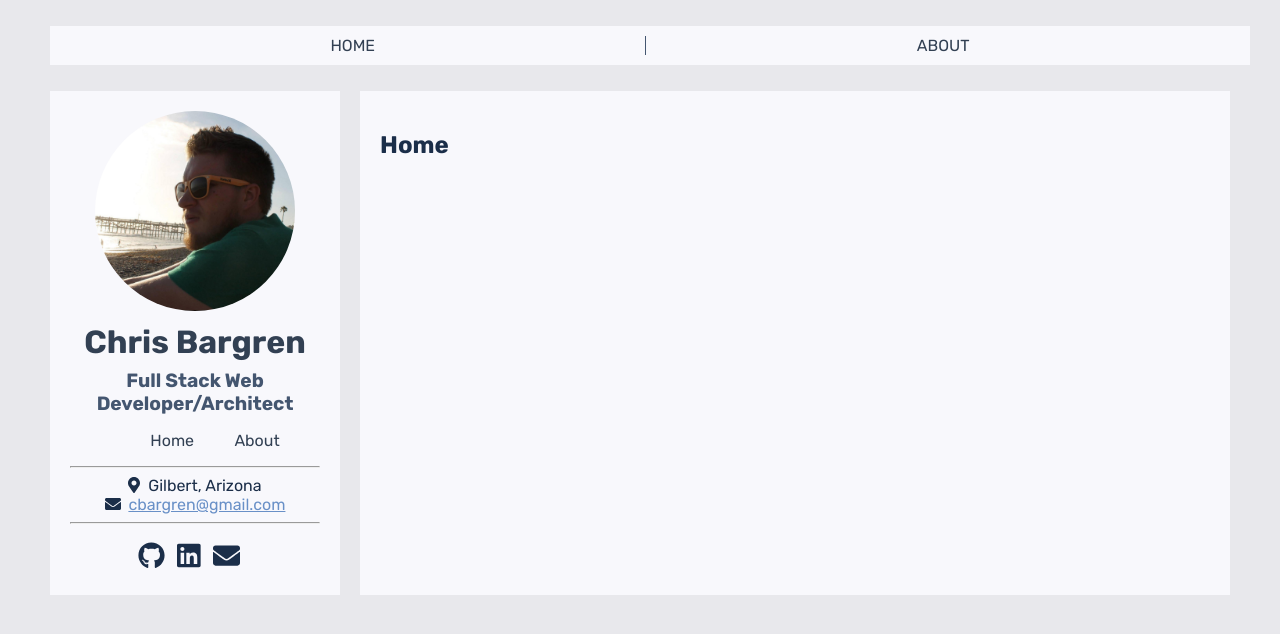
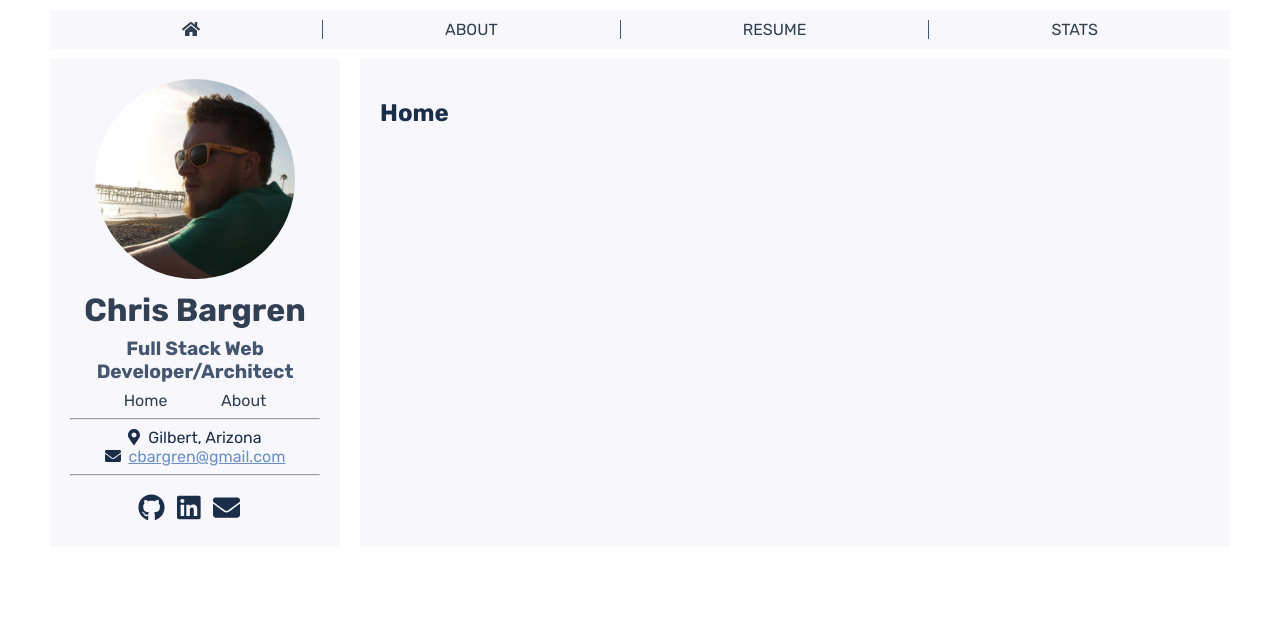
Before and after one commit to cbargren/website, a React (Create React App) app: page / in a window 1280 px wide. Shown: the top 634 px of the page. Built offline with nearby package versions, Linux system fonts and the light colour scheme.

Commit message:
Cleaning up main App, splitting out functionality and improving Header

```diff
--- a/src/App.js
+++ b/src/App.js
@@ -1,27 +1,12 @@
 import React, { Component } from 'react';
-import { BrowserRouter as Router, Link } from 'react-router-dom';
+import { BrowserRouter as Router } from 'react-router-dom';
 import styled, { ThemeProvider } from 'styled-components';
 
+import AppLayout from './components/AppLayout';
+import Header from './components/Header';
+import Sidebar from './components/Sidebar';
+import Routes from './routes';
 import theme from './themes/light';
-import { Nav, NavItem, Spacer } from './components/Nav';
-import Routes from './routes';
-import Sidebar from './components/Sidebar';
-
-const AppLayout = styled.div`
-  background-color: ${({ theme }) => theme.backgroundPrimary};
-  height: 100vh;
-  width: 100vw;
-  color: ${({ theme }) => theme.textColor};
-
-  transition: ease 200ms;
-  & a:-webkit-any-link {
-    color: ${({ theme }) => theme.textColorLink};
-
-    &:hover {
-      color: ${({ theme }) => theme.textColorLinkHover};
-    }
-  }
-`;
 
 const AppWrapper = styled.div`
   display: flex;
@@ -33,11 +18,7 @@ const AppWrapper = styled.div`
 const HeaderWrapper = styled.div`
   flex: 0 0 100%;
   padding: 10px 10px 0 10px;
-`;
-
-const NavWrapper = styled(Nav)`
-  padding: 10px;
-  background-color: ${({ theme }) => theme.backgroundSecondary};
+  box-sizing: border-box;
 `;
 
 const SidebarWrapper = styled(Sidebar)`
@@ -62,15 +43,7 @@ class App extends Component {
           <AppLayout>
             <AppWrapper>
               <HeaderWrapper>
-                <NavWrapper>
-                  <NavItem>
-                    <Link to="/">HOME</Link>
-                  </NavItem>
-                  <Spacer />
-                  <NavItem>
-                    <Link to="/About">ABOUT</Link>
-                  </NavItem>
-                </NavWrapper>
+                <Header />
               </HeaderWrapper>
               <SidebarWrapper />
               <ContentWrapper>
--- /dev/null
+++ b/src/components/AppLayout/index.js
@@ -0,0 +1,16 @@
+import styled from 'styled-components';
+
+export default styled.div`
+  height: 100vh;
+  width: 100vw;
+  color: ${({ theme }) => theme.textColor};
+  transition: ease 200ms;
+
+  & a:-webkit-any-link {
+    color: ${({ theme }) => theme.textColorLink};
+
+    &:hover {
+      color: ${({ theme }) => theme.textColorLinkHover};
+    }
+  }
+`;
--- /dev/null
+++ b/src/components/Header/index.js
@@ -0,0 +1,34 @@
+import { FontAwesomeIcon } from '@fortawesome/react-fontawesome';
+import { faHome } from '@fortawesome/free-solid-svg-icons';
+import React from 'react';
+import { Link } from 'react-router-dom';
+import styled from 'styled-components';
+
+import { Nav, NavItem, Spacer } from '../Nav';
+
+const NavWrapper = styled(Nav)`
+  padding: 10px;
+  background-color: ${({ theme }) => theme.backgroundSecondary};
+`;
+
+export default () => (
+  <NavWrapper>
+    <NavItem>
+      <Link to="/">
+        <FontAwesomeIcon icon={faHome} />
+      </Link>
+    </NavItem>
+    <Spacer />
+    <NavItem>
+      <Link to="/about">ABOUT</Link>
+    </NavItem>
+    <Spacer />
+    <NavItem>
+      <Link to="/about">RESUME</Link>
+    </NavItem>
+    <Spacer />
+    <NavItem>
+      <Link to="/about">STATS</Link>
+    </NavItem>
+  </NavWrapper>
+);
--- a/src/components/Nav.js
+++ b/src/components/Nav.js
@@ -1,12 +1,12 @@
 import styled from 'styled-components';
 
-export const Nav = styled.ul`
+export const Nav = styled.div`
   list-style: none;
   display: flex;
   justify-content: space-evenly;
 `;
 
-export const NavItem = styled.li`
+export const NavItem = styled.div`
   display: inline-block;
 
   && a,
```
